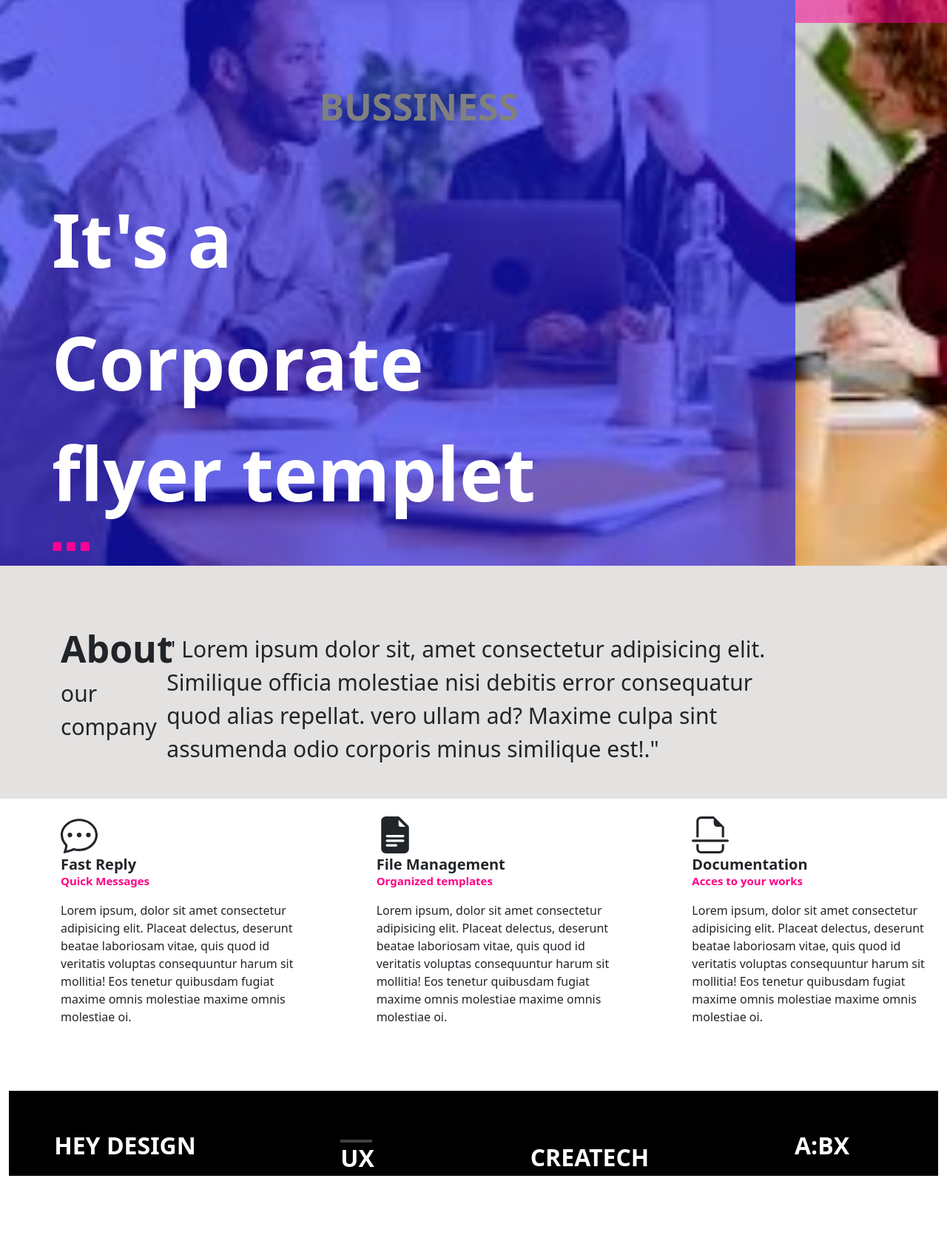
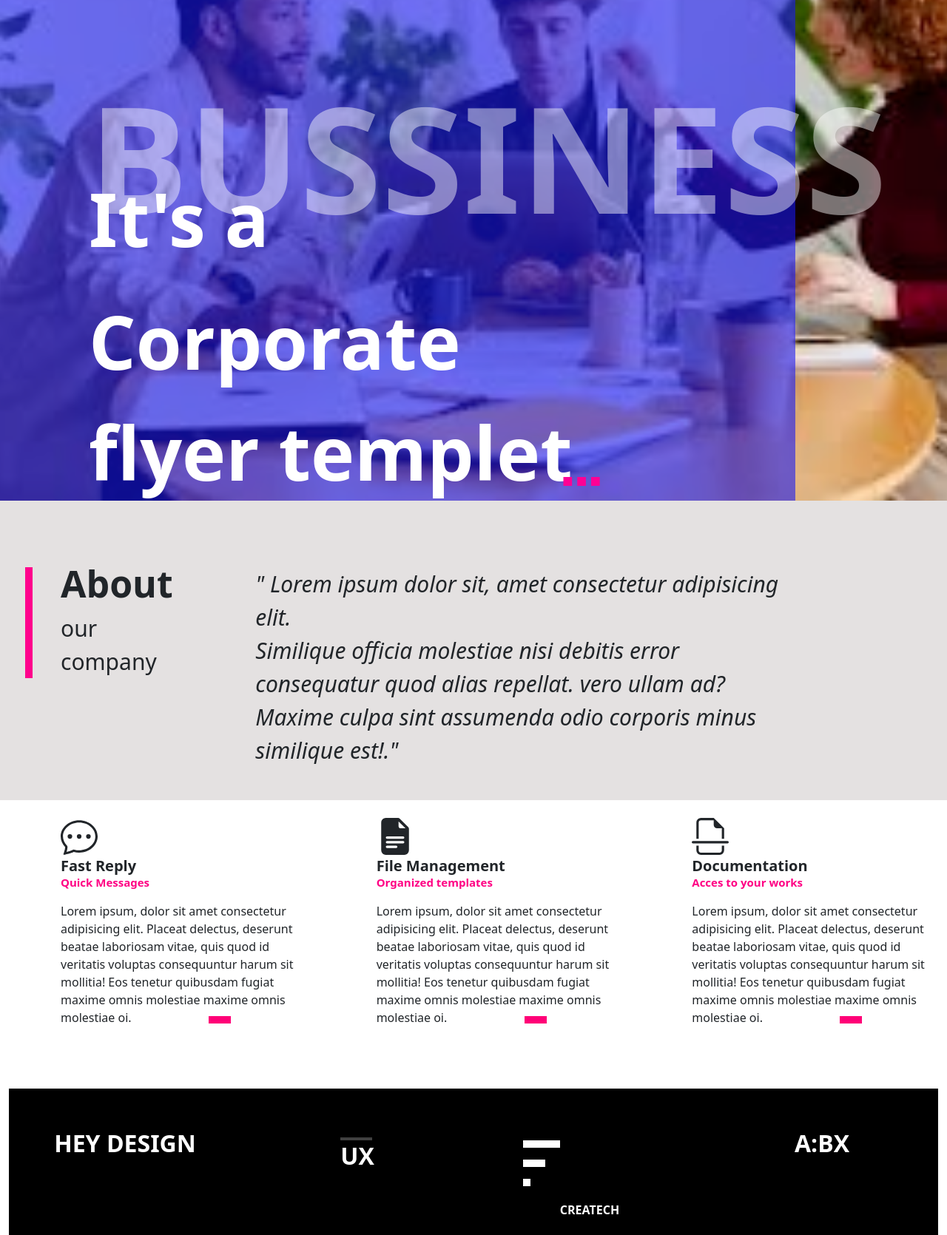
Before and after one commit to R-1944/layout4, a plain HTML site: page index.html in a window 1280 px wide. Shown: the part 480-2150 px from the top of the page at 74% size. Before the commit the page ends 2070 px from the top, so only its background shows below. Drawn offline with nearby package versions, Linux system fonts and the light colour scheme.

Commit message:
Add files via upload
footer complete

```diff
--- a/style.css
+++ b/style.css
@@ -1,8 +1,15 @@
-/* .container-fluid{
-     background-color: red;
-     height: 50rem;
-    width: 50rem;
-} */
+
+.first_left{
+    margin-top: -50px;
+    opacity: 0.7;
+}
+.plus_icon{
+    color: rgb(255, 0, 93);
+    font-size: 40px;
+    font-weight:bolder;
+    margin-bottom: -50px;
+    margin-left: -180px;
+}
 .header{
 
     background-color: black;
@@ -12,18 +19,7 @@
     text-align: center;
     padding: 10px;
 }
-/* .header_right
-{
-    background-color: rgb(17, 56, 231);
-    height: 50px;
-    width: 100px;
-    /* margin-left:- 10rem; */
-.main_img{
-    /* background-image: url("./main.png"); */
-    /* height: 100rem;
-    width: 100rem; */
-    /* background-repeat: no-repeat;  */
-}
+
  .header_2{
     background-image: url('./main.png');
     background-repeat: no-repeat;
@@ -51,10 +47,24 @@
     margin-left: 70px;
     display: flex;
 }
+.line{
+    border-left: 10px #ff008c solid;
+    height: 150px;
+    width: 50px;
+    margin-top: 90px;
+    margin-left: -200px;
+
+}
+.dote{
+    margin-top: -60px;
+    margin-left: 690px;
+}
 .right_text{
     text-align: left;
     margin-top: 90px;
     font-size: 30px;
+    margin-left: 120px;
+    font-style: italic;
 
 }
 .chat{
@@ -76,16 +86,18 @@
 .paragrph{
     margin-left: 70px;
 }
-/* .footer{
-    background-color: black;
 
-
-} */
 .footer1{
     font-size: 20px;
     font-weight: 700;
     color: white;
     margin-left: 70px;
+}
+.border{
+    border: 10px solid white;
+    width: 40px;
+    margin-left: 150px;
+    margin-bottom: 50px    ;
 }
 .business{
     color: gray;
@@ -95,10 +107,51 @@
     padding: 50px;
     z-index: -5;
 }
- /* .footer2{
-    font-size: 40px;
-    font-weight: bold;
-    color: white;
+
+.business{
+    color: rgba(255, 255, 255, 0.451);
+    font-size: 200%;
+    margin-right: 200%;
+    /* margin-top:  */
+}
+.its{
+    margin-top: -21%;
     margin-left: 50px;
+
+}
+.core{
+    margin-left:50px ;
+}
+.temp{
+    margin-left: 50px;
+}
+.create{
+    padding: 20px;
+    font-size: 20px;
+}
+.hr1{
+    border: 5px solid white;
+    width: 50px;
+    margin-left: 55px;
+}
+.hr2{
+    border: 5px solid white;
+    width: 30px;
+    margin-left: 55px;
+}
+.hr3{
+    border: 5px solid white;
+    width: 10px;
+    margin-left: 55px;
+}
+.footer_hr3{
+    padding-top: 8px;
     margin-top: 50px;
-}  */
+    font-size: medium;
+}
+.pink_line{
+    border: 5px rgb(255, 0, 119) solid;
+    width: 30px;
+    margin-left: 270px;
+    margin-top: -30px;
+}
```
